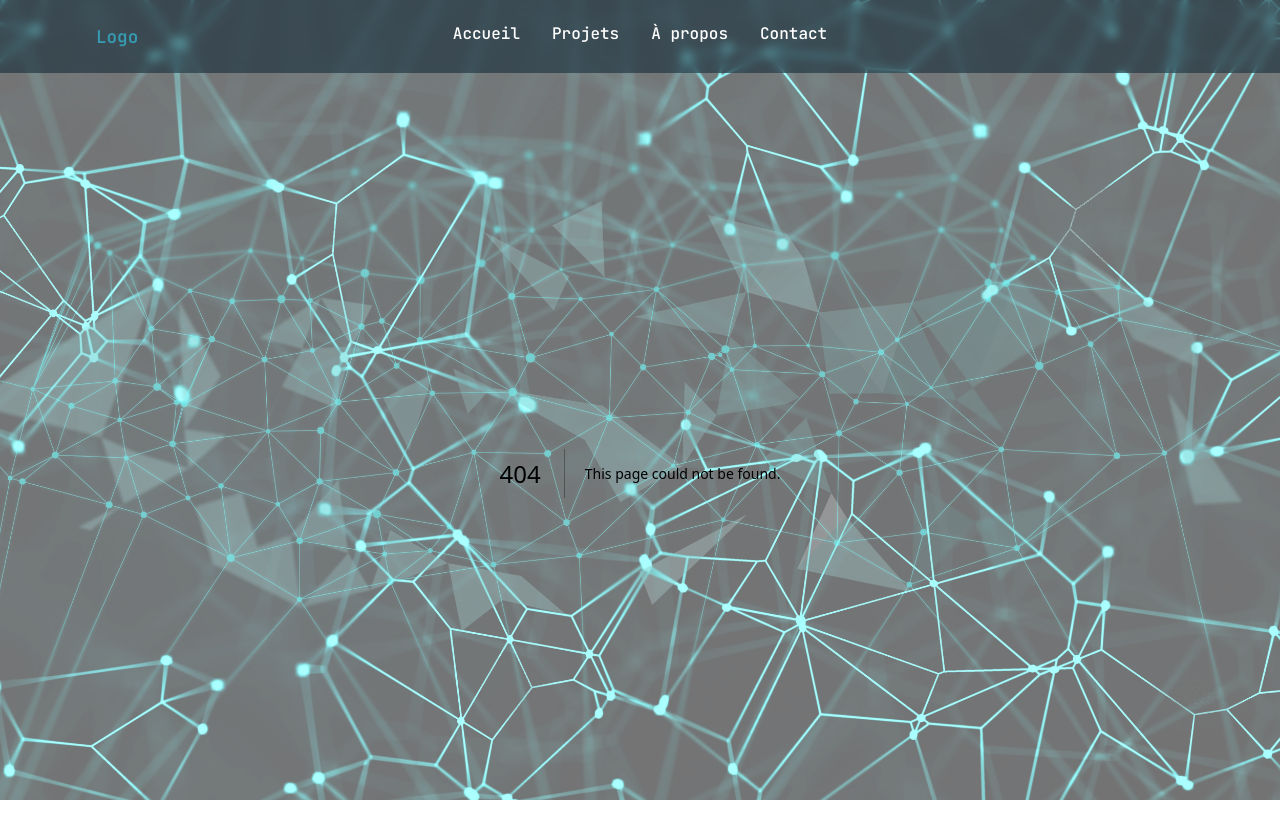
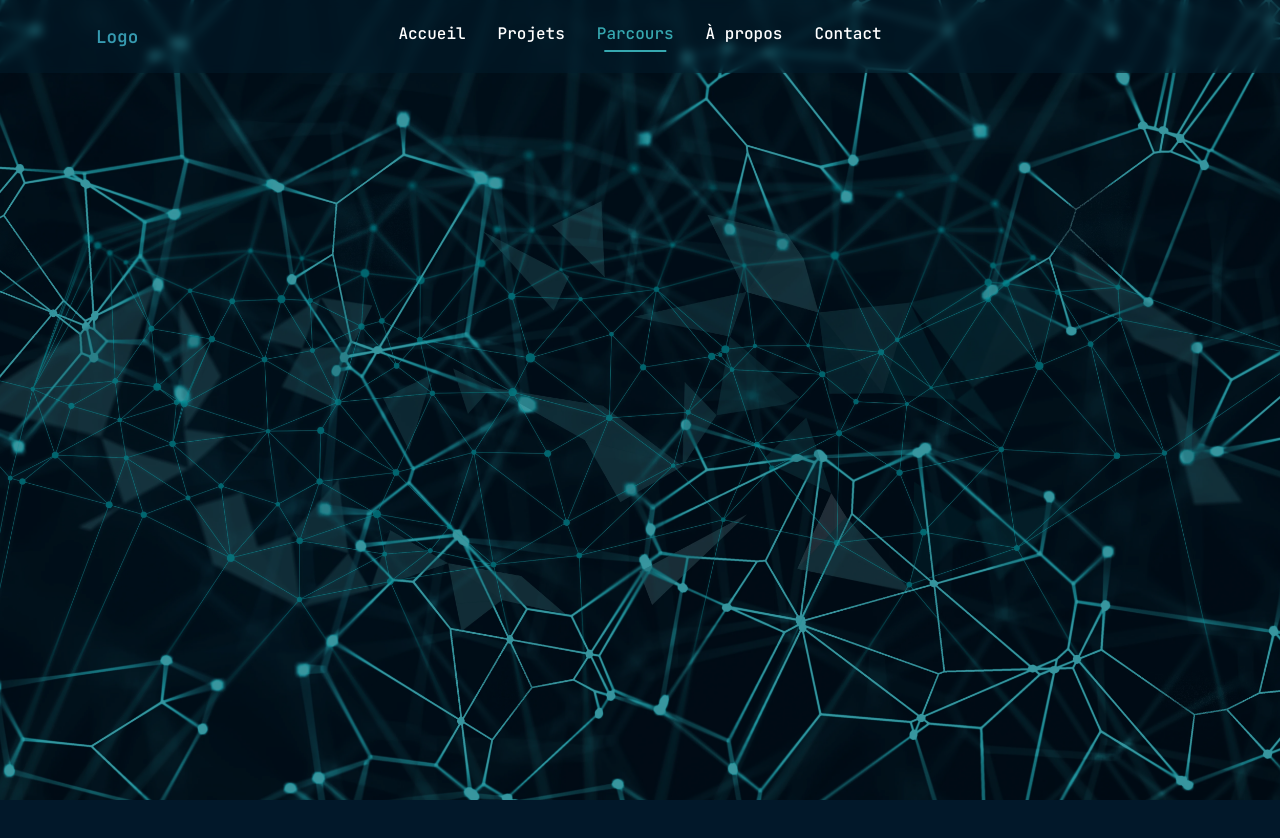
Before and after one commit to fannysaez/startNextJs, a Next.js app: page /parcours in a window 1280 px wide. Before the commit this address had no page. Shown: the top 838 px of the page. Built offline with nearby package versions, Linux system fonts and the light colour scheme.

Commit message:
pages(creations): creation pages + liens active pour la navigation

```diff
--- /dev/null
+++ b/app/parcours/page.js
@@ -0,0 +1,7 @@
+export default function Parcours() {
+  return (
+    <div>
+      {/* Ton contenu ici */}
+    </div>
+  );
+}
--- a/components/Navigation/Navigation.jsx
+++ b/components/Navigation/Navigation.jsx
@@ -25,6 +25,12 @@ export default function Navigation() {
            </Link>
          </li>
          <li>
+           <Link href="/parcours" className={pathname === '/parcours' ? `${styles.link} ${styles.active}` : styles.link}>
+             Parcours
+           </Link>
+         </li>
+
+         <li>
            <Link href="/a-propos" className={pathname === '/a-propos' ? `${styles.link} ${styles.active}` : styles.link}>
              À propos
            </Link>
```
Also changed, not shown: app/parcours/page.module.css (added).
